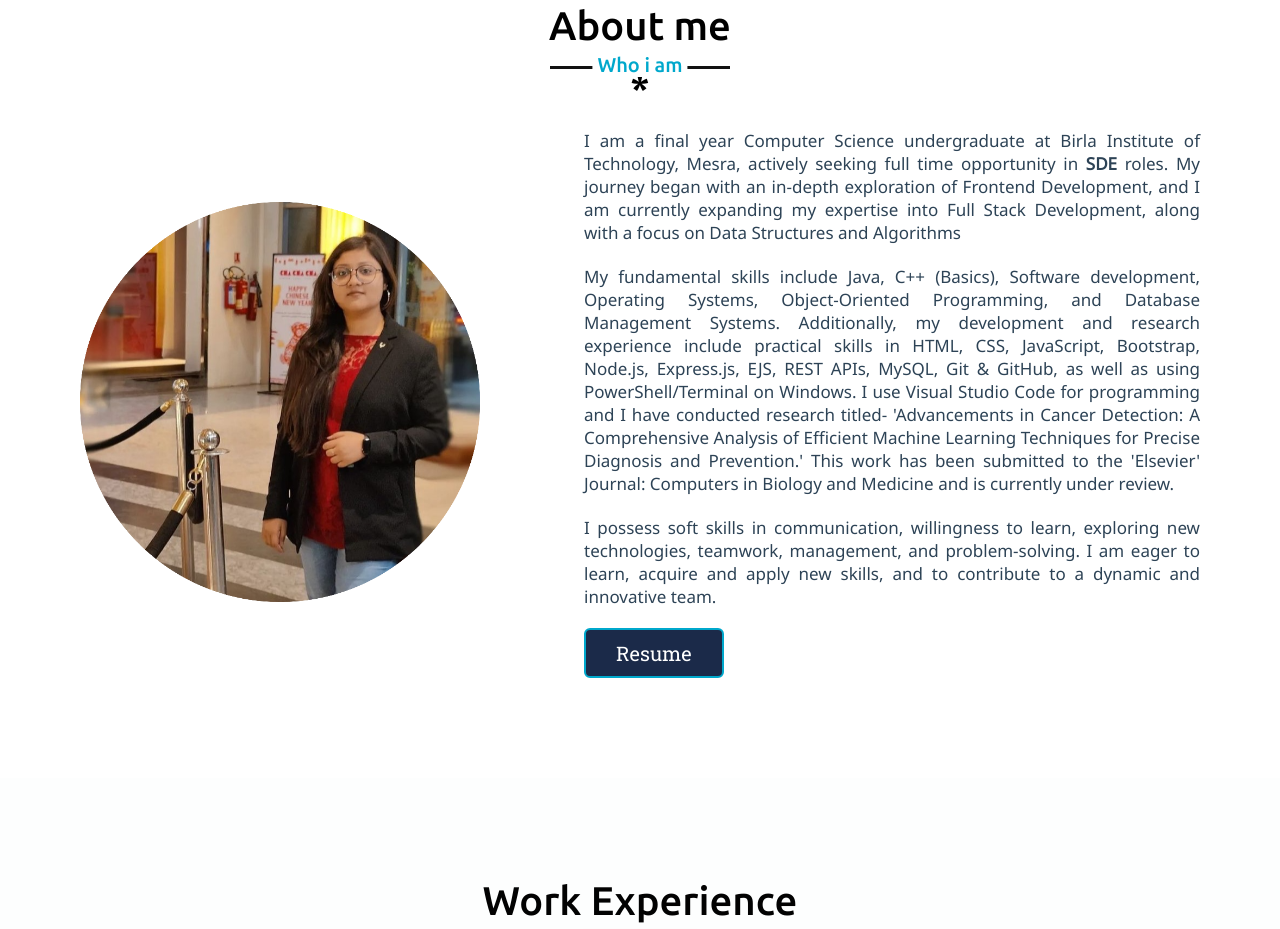
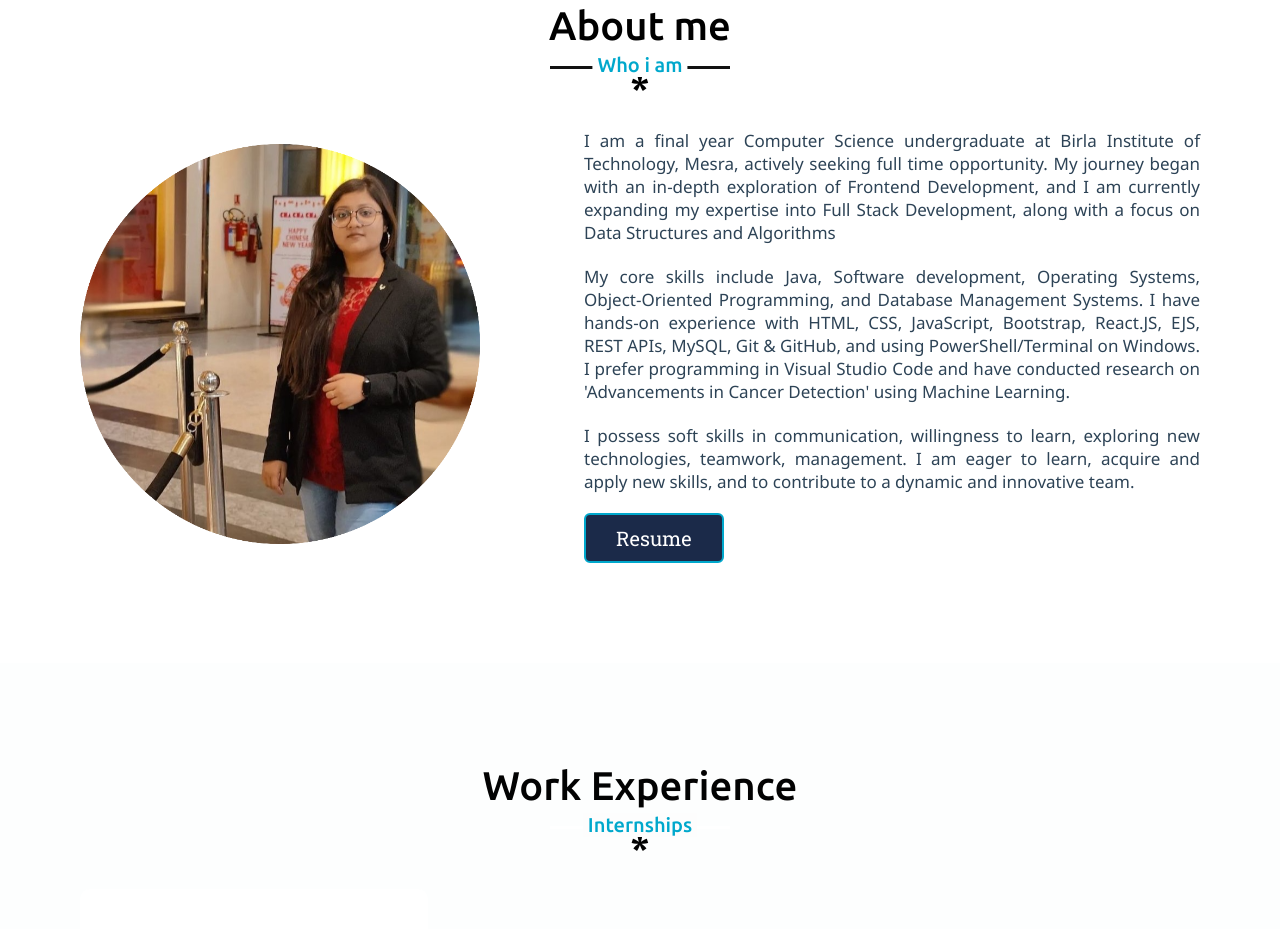
Before and after one commit to Anjali17aj/My-Website, a plain HTML site: page index.html in a window 1280 px wide. Shown: the part 897-1826 px from the top of the page. Drawn offline with nearby package versions, Linux system fonts and the light colour scheme; a script that the page names is missing; a web font is replaced by a local one.

Commit message:
My-website

```diff
--- a/index.html
+++ b/index.html
@@ -61,22 +61,16 @@
                     <img src="./img/anjalik_aj1_.png" alt="">
                 </div>
                 <div class="column right">
-                    <p>I am a final year Computer Science undergraduate at Birla Institute of Technology, Mesra, actively seeking full time opportunity in <b>SDE</b> roles. My journey began with an in-depth exploration of Frontend Development, and I am currently expanding my expertise into Full Stack Development, along with a focus on Data Structures and Algorithms</p>
+                    <p>I am a final year Computer Science undergraduate at Birla Institute of Technology, Mesra, actively seeking full time opportunity. My journey began with an in-depth exploration of Frontend Development, and I am currently expanding my expertise into Full Stack Development, along with a focus on Data Structures and Algorithms</p>
                         <br>
-                        <p>My fundamental skills include Java, C++ (Basics), Software
-                            development, Operating Systems, Object-Oriented Programming, and Database
-                            Management Systems. Additionally, my development and research experience
-                            include practical skills in HTML, CSS, JavaScript, Bootstrap, Node.js, Express.js,
-                            EJS, REST APIs, MySQL, Git & GitHub, as well as using PowerShell/Terminal on
-                            Windows. I use Visual Studio Code for programming and I have conducted research
-                            titled- 'Advancements in Cancer Detection: A Comprehensive Analysis of Efficient
-                            Machine Learning Techniques for Precise Diagnosis and Prevention.' This work has
-                            been submitted to the 'Elsevier' Journal: Computers in Biology and Medicine and is
-                            currently under review. </p>
+                        <p>
+
+                           My core skills include Java, Software development, Operating Systems, Object-Oriented Programming, and Database Management Systems. I have hands-on experience with HTML, CSS, JavaScript, Bootstrap, React.JS, EJS, REST APIs, MySQL, Git & GitHub, and using PowerShell/Terminal on Windows. I prefer programming in Visual Studio Code and have conducted research on 'Advancements in Cancer Detection' using Machine Learning.
+
+
+                             </p>
                             <br>
-                           <p> I possess soft skills in communication, willingness to learn, exploring new
-                            technologies, teamwork, management, and problem-solving. I am eager to learn,
-                            acquire and apply new skills, and to contribute to a dynamic and innovative team. </p>
+                           <p> I possess soft skills in communication, willingness to learn, exploring new technologies, teamwork, management. I am eager to learn, acquire and apply new skills, and to contribute to a dynamic and innovative team. </p>
                        </p>
                     <a href="https://drive.google.com/file/d/11Arke-bh0hdmCKa9ibh1tCLuc0r2-6Rv/view?usp=sharing">Resume</a>
                 </div>
```
